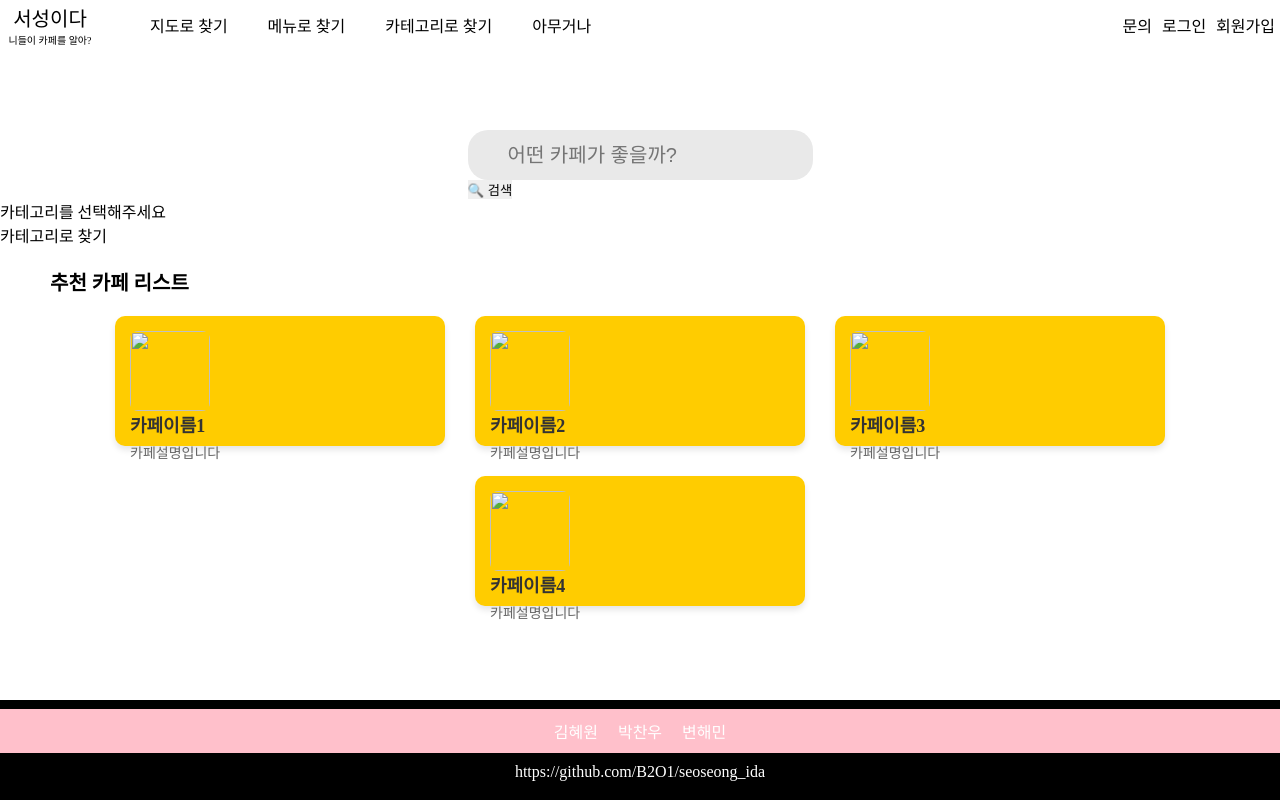
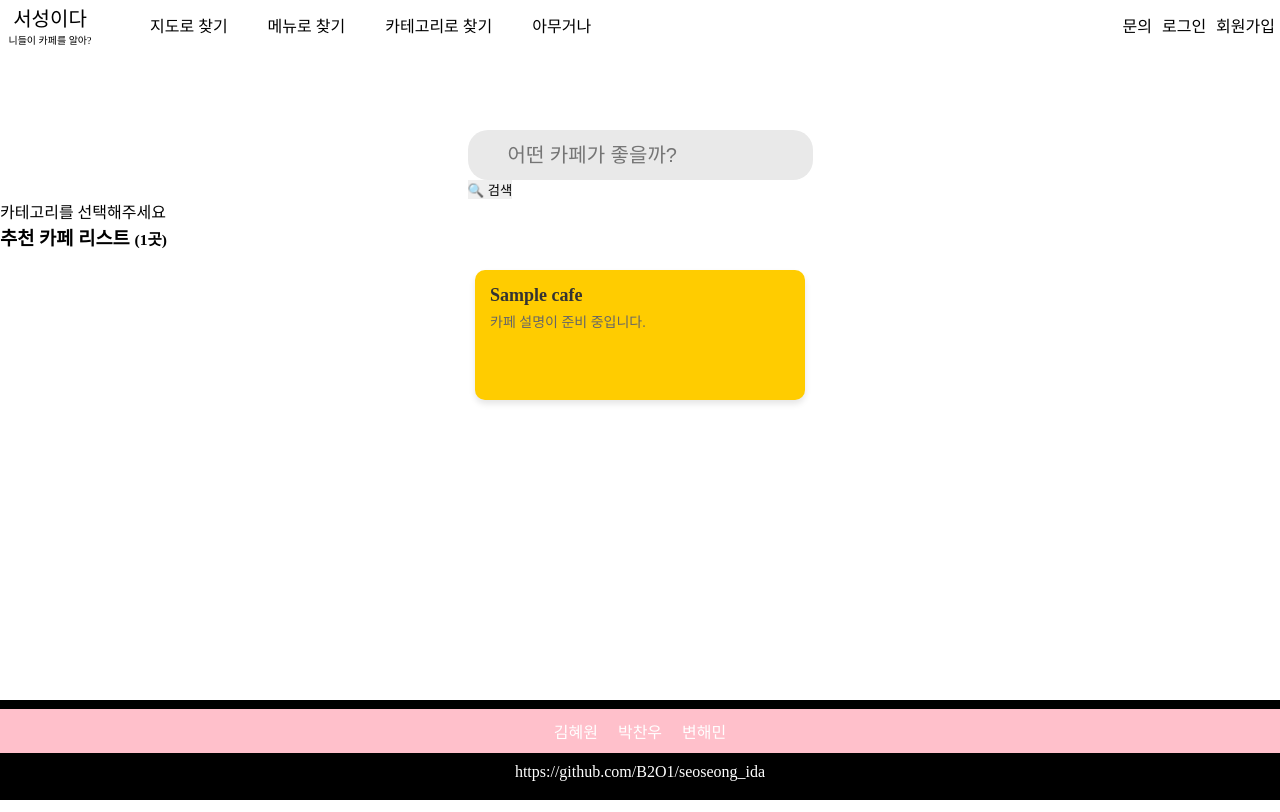
Before and after one commit to B2O1/seoseong_ida, a Django app: template app/templates/category.html in a window 1280 px wide; the page is wider, and only the part inside the window is pictured. Run offline with Django 3.2, Linux system fonts and the light colour scheme; the template is opened without the code that fills it: most values are stand-ins (such as "Sample title", 1, 10 or a date in 2020).

Commit message:
category.html

```diff
--- a/app/templates/category.html
+++ b/app/templates/category.html
@@ -1,100 +1,117 @@
 {% extends "reference.html" %} {% block search %} {% include "partials/home_search.html" %} {% endblock %} {% comment %}
 이거 왜이래래 {% endcomment %} {% block choose %}
 <div>
-  <span id="categorySelector">카테고리를 선택해주세요</span>
+  <span id="categorySelector" role="button" tabindex="0">카테고리를 선택해주세요</span>
 </div>
-<main id="categorySuggestions" class="suggestion-box hidden">
+
+<main id="categorySuggestions" class="suggestion-box hidden" aria-hidden="true">
   <div id="category_content">
-    <h3>누구와 함께 하나요?</h3>
-    <div>
-      <button class="tag-btn">분좋카 <span>(14)</span></button>
-      <button class="tag-btn">쾌좋카 <span>(14)</span></button>
-      <button class="tag-btn">혼좋카 <span>(9)</span></button>
-      <button class="tag-btn">단좋카 <span>(7)</span></button>
-      <button class="tag-btn">역세카 <span>(7)</span></button>
-      <button class="tag-btn">빵맛카 <span>(4)</span></button>
-      <button class="tag-btn">케맛카 <span>(3)</span></button>
-      <button class="tag-btn">커맛카 <span>(14)</span></button>
-      <button class="tag-btn">카공카 <span>(14)</span></button>
-      <button class="tag-btn">책좋카 <span>(9)</span></button>
-      <button class="tag-btn">주피카 <span>(7)</span></button>
-      <button class="tag-btn">숨나카 <span>(7)</span></button>
-      <button class="tag-btn">가좋카 <span>(4)</span></button>
-      <button class="tag-btn">이걸안카 <span>(3)</span></button>
-      <button class="tag-btn">올베카 <span>(7)</span></button>
-      <button class="tag-btn">화청카 <span>(4)</span></button>
-      <button class="tag-btn">한옥카 <span>(3)</span></button>
-      <button class="tag-btn">반동카 <span>(3)</span></button>
-      <button type="submit">적용하기</button>
+    <h3>오늘은 어떤 무드?</h3>
+    <div class="tags">
+      <!-- 버튼에 data-code로 실제 카테고리 값을 심어둡니다 (URL ?cat=값 으로 전달) -->
+      <button class="tag-btn" data-code="분좋카">분좋카 <span>()</span></button>
+      <button class="tag-btn" data-code="쾌좋카">쾌좋카 <span>()</span></button>
+      <button class="tag-btn" data-code="혼좋카">혼좋카 <span>()</span></button>
+      <button class="tag-btn" data-code="단좋카">단좋카 <span>()</span></button>
+      <button class="tag-btn" data-code="역세카">역세카 <span>()</span></button>
+      <button class="tag-btn" data-code="빵맛카">빵맛카 <span>()</span></button>
+      <button class="tag-btn" data-code="케맛카">케맛카 <span>()</span></button>
+      <button class="tag-btn" data-code="커맛카">커맛카 <span>()</span></button>
+      <button class="tag-btn" data-code="카공카">카공카 <span>()</span></button>
+      <button class="tag-btn" data-code="책좋카">책좋카 <span>()</span></button>
+      <button class="tag-btn" data-code="주피카">주피카 <span>()</span></button>
+      <button class="tag-btn" data-code="숨나카">숨나카 <span>()</span></button>
+      <button class="tag-btn" data-code="가좋카">가좋카 <span>()</span></button>
+      <button class="tag-btn" data-code="이걸안카">이걸안카 <span>()</span></button>
+      <button class="tag-btn" data-code="올베카">올베카 <span>()</span></button>
+      <button class="tag-btn" data-code="화청카">화청카 <span>()</span></button>
+      <button class="tag-btn" data-code="한옥카">한옥카 <span>()</span></button>
+      <button class="tag-btn" data-code="반동카">반동카 <span>()</span></button>
+
+      <button id="applyFilters" type="button">적용하기</button>
     </div>
   </div>
 </main>
-{% endblock %} {% load static %} {% block title %} 카테고리로 찾기 {% endblock %} {% block content %}
+{% endblock %} {% block title %} {% endblock %} {% block content %}
 <div class="search-page-banner">
-  <h3 class="searh-page-header">추천 카페 리스트</h3>
+  <h3 class="search-page-header">
+    추천 카페 리스트 {% if page_obj %}<small>({{ page_obj.paginator.count }}곳)</small> {% elif cafes %}<small
+      >({{ cafes|length }}곳)</small
+    >{% endif %}
+  </h3>
+
   <div class="search-page-wrapper">
     <ul class="banner-list">
+      {# ▶ 하드코딩 대신 반복 렌더링 #} {% for cafe in cafes %}
       <li>
         <div class="banner-list-content">
-          <img src="" />
-          <h3>카페이름1</h3>
-          <p>카페설명입니다</p>
+          {% comment %}
+          <img
+            src="{{ cafe.main_photo_url|default:static('img/placeholder_cafe.jpg') }}"
+            alt="{{ cafe.name }}"
+            loading="lazy"
+          />
+          {% endcomment %}
+          <h3>{{ cafe.name }}</h3>
+          <p>{{ cafe.description|default:"카페 설명이 준비 중입니다." }}</p>
         </div>
       </li>
-      <li>
-        <div class="banner-list-content">
-          <img src="" />
-          <h3>카페이름2</h3>
-          <p>카페설명입니다</p>
-        </div>
-      </li>
-      <li>
-        <div class="banner-list-content">
-          <img src="" />
-          <h3>카페이름3</h3>
-          <p>카페설명입니다</p>
-        </div>
-      </li>
-      <li>
-        <div class="banner-list-content">
-          <img src="" />
-          <h3>카페이름4</h3>
-          <p>카페설명입니다</p>
-        </div>
-      </li>
+      {% empty %}
+      <li>조건에 맞는 카페가 없어요.</li>
+      {% endfor %}
     </ul>
   </div>
+
+  {# ▶ 페이지네이션(필요시) - 기존 cat, q 파라미터 유지 #} {% if page_obj %} {% comment %}
+  <nav class="pagination" aria-label="페이지네이션">
+    {% if page_obj.has_previous %}
+    <a
+      href="?{% for c in request.GET.getlist 'cat' %}cat={{ c|urlencode }}&{% endfor %}{% if request.GET.q %}q={{ request.GET.q|urlencode }}&{% endif %}page={{ page_obj.previous_page_number }}"
+      >이전</a
+    >
+    {% endif %}
+    <span>{{ page_obj.number }} / {{ page_obj.paginator.num_pages }}</span>
+    {% if page_obj.has_next %}
+    <a
+      href="?{% for c in request.GET.getlist 'cat' %}cat={{ c|urlencode }}&{% endfor %}{% if request.GET.q %}q={{ request.GET.q|urlencode }}&{% endif %}page={{ page_obj.next_page_number }}"
+      >다음</a
+    >
+    {% endif %}
+  </nav>
+  {% endcomment %} {% endif %}
 </div>
-{% endblock %} {%block script%}
+{% endblock %} {% block script %}
 <script>
   document.addEventListener('DOMContentLoaded', function () {
     const popup = document.getElementById('categorySuggestions');
     const categorySelector = document.getElementById('categorySelector');
-    const categoryContent = document.getElementById('category_content');
+    const applyBtn = document.getElementById('applyFilters');
 
     function showSuggestions() {
-      if (popup) {
+      if (!popup) return;
       popup.classList.remove('hidden');
       popup.style.display = 'block';
+      popup.setAttribute('aria-hidden', 'false');
     }
-    }
-
     function hideSuggestions() {
-      if (popup) {
+      if (!popup) return;
       popup.classList.add('hidden');
       popup.style.display = 'none';
-      }
+      popup.setAttribute('aria-hidden', 'true');
     }
 
     if (categorySelector) {
-      categorySelector.addEventListener('click', function (event) {
-        event.stopPropagation();
+      ['click', 'keydown'].forEach((evt) => {
+        categorySelector.addEventListener(evt, function (e) {
+          if (evt === 'keydown' && !['Enter', ' '].includes(e.key)) return;
+          e.stopPropagation();
           showSuggestions();
+        });
       });
     }
 
     document.addEventListener('click', function (event) {
-      if (!popup.contains(event.target) && event.target !== categorySelector) {
+      if (popup && !popup.contains(event.target) && event.target !== categorySelector) {
         hideSuggestions();
       }
     });
@@ -105,17 +122,35 @@
       });
     }
 
-    // ✅ 버튼 클릭 시 selected 클래스 토글
-    if (categoryContent) {
-      categoryContent.addEventListener('click', function (event) {
-        const clicked = event.target.closest('.tag-btn');
-        if (clicked) {
-          // ✅ 이미 선택된 경우엔 해제, 아니면 선택
-          clicked.classList.toggle('selected');
+    // 버튼 클릭 시 selected 토글 (이벤트 위임)
+    const content = document.getElementById('category_content');
+    if (content) {
+      content.addEventListener('click', function (event) {
+        const b = event.target.closest('.tag-btn');
+        if (b) b.classList.toggle('selected');
+      });
     }
+
+    // 현재 URL의 cat 파라미터를 읽어 초기 선택 상태 반영
+    const params = new URLSearchParams(window.location.search);
+    const cats = params.getAll('cat');
+    if (cats.length) {
+      document.querySelectorAll('.tag-btn').forEach((btn) => {
+        if (cats.includes(btn.dataset.code)) btn.classList.add('selected');
+      });
+    }
+
+    // 적용하기 → ?cat=... 파라미터로 갱신
+    if (applyBtn) {
+      applyBtn.addEventListener('click', function () {
+        const selected = Array.from(document.querySelectorAll('.tag-btn.selected')).map((b) => b.dataset.code);
+        const p = new URLSearchParams(window.location.search);
+        p.delete('cat'); // 기존 cat 제거
+        selected.forEach((c) => p.append('cat', c)); // 다중 추가
+        p.set('page', 1); // 필터 바꾸면 1페이지로
+        window.location.search = p.toString();
       });
     }
   });
 </script>
-
-{%endblock%}
+{% endblock %}
--- a/app/templates/reference.html
+++ b/app/templates/reference.html
@@ -12,7 +12,7 @@
         <a href="/" class="header-sub-title">니들이 카페를 알아?</a>
       </div>
       <div class="middle-section">
-        <a href="/findbymap/" class="map">지도로 찾기</a>
+        <a href="/findbymap_2/" class="map">지도로 찾기</a>
         <a href="/menu/" class="menu">메뉴로 찾기</a>
         <a href="/category/" class="category">카테고리로 찾기</a>
         <a href="/index/" class="keyword">아무거나</a>
--- a/app/views/views.py
+++ b/app/views/views.py
@@ -13,3 +13,5 @@ def category(request):
     return render(request, 'category.html')
 def menu(request):
     return render(request, 'menu.html')
+def findbymap_2(request):
+    return render(request, 'findbymap_2.html')
```
Also changed, not shown: app/models.py (+52 -0 lines), app/templates/findbymap_2.html (+14 -9 lines), app/urls.py (+7 -1 lines). Lines whose indentation alone changed are shown as unchanged.
